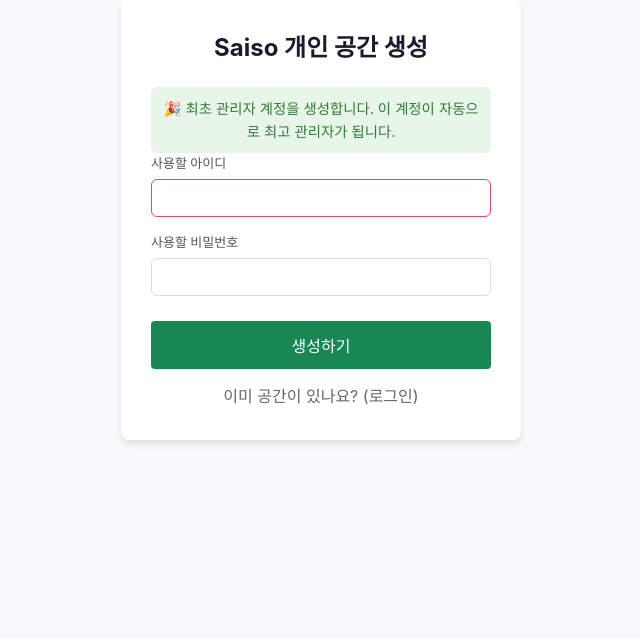
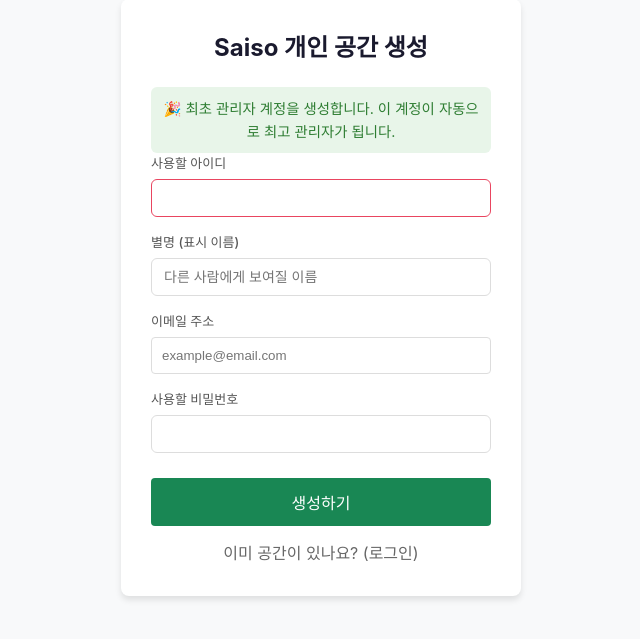
Before and after one commit to mrcoree/saisoauto, a Flask app: page /register in a window 1280 px wide. Shown: the part 101-740 px from the top of the page, without its empty margins (319-959 px from the left). Run offline with Flask 3, Linux system fonts and the light colour scheme.

Commit message:
feat: 회원탈퇴(하드삭제) 기능 추가 + 가입 시 별명/이메일 필수 입력

```diff
--- a/app.py
+++ b/app.py
@@ -5,6 +5,7 @@
 from datetime import datetime
 from functools import wraps
 from flask import Flask, render_template, request, jsonify, redirect, url_for, session, flash
+from werkzeug.security import check_password_hash
 
 # 프로젝트 루트를 path에 추가
 sys.path.insert(0, os.path.dirname(__file__))
@@ -16,7 +17,7 @@
     delete_queue_item, reset_item, get_schedule_settings,
     update_schedule_settings, get_queue_stats,
     create_user, get_user_by_username, get_user_by_id, update_user_keys,
-    get_user_count, get_admin_users
+    get_user_count, get_admin_users, delete_user
 )
 from coupang_api import CoupangAPI
 from scraper import CoupangScraper
@@ -123,30 +124,31 @@
     if request.method == 'POST':
         username = request.form.get('username', '').strip()
         password = request.form.get('password', '')
+        nickname = request.form.get('nickname', '').strip()
+        email = request.form.get('email', '').strip()
 
-        if not username or not password:
-            flash('아이디와 비밀번호를 입력해 주세요.')
-            return render_template('register.html')
+        if not username or not password or not nickname or not email:
+            flash('모든 필수 항목을 입력해 주세요.')
+            user_count = get_user_count()
+            return render_template('register.html', need_invite=(user_count > 0))
 
         user_count = get_user_count()
 
         if user_count == 0:
-            # 첨 번째 사용자는 자동으로 최고 관리자(어드민)가 됩니다
-            user_id, err = create_user(username, password, is_admin=1)
+            # 첨 번째 사용자는 자동으로 최고 관리자(is_admin=1)가 됩니다
+            user_id, err = create_user(username, password, is_admin=1, nickname=nickname, email=email)
         else:
             # 2번째부터는 기존 관리자의 승인 코드 확인
             invite_code = request.form.get('invite_code', '')
             admins = get_admin_users()
-            # 관리자 데이터브에서 유회된 맰 첫 번째 관리자 비밀번호 매칭
             from werkzeug.security import check_password_hash
             approved = any(check_password_hash(a['password_hash'], invite_code) for a in admins)
-            # 또는 .env에 ADMIN_PASSWORD가 난어있다면 하로호환 지원
             if not approved and Config.ADMIN_PASSWORD and invite_code == Config.ADMIN_PASSWORD:
                 approved = True
             if not approved:
                 flash('관리자 승인 코드가 올바르지 않습니다.')
                 return render_template('register.html', need_invite=True)
-            user_id, err = create_user(username, password, is_admin=0)
+            user_id, err = create_user(username, password, is_admin=0, nickname=nickname, email=email)
 
         if err:
             flash(err)
@@ -160,6 +162,23 @@
 @app.route('/logout')
 def logout():
     session.pop('user_id', None)
+    return redirect(url_for('login'))
+
+@app.route('/delete-account', methods=['POST'])
+@login_required
+def delete_account():
+    """현재 로그인된 사용자 계정과 모든 데이터를 영구 삭제 (Hard Delete)."""
+    user_id = session['user_id']
+    confirm_password = request.form.get('confirm_password', '')
+
+    user = get_user_by_id(user_id)
+    if not user or not check_password_hash(user['password_hash'], confirm_password):
+        flash('비밀번호가 일치하지 않습니다. 탈퇴가 취소되었습니다.')
+        return redirect(url_for('settings_page'))
+
+    delete_user(user_id)
+    session.pop('user_id', None)
+    flash('계정과 모든 데이터가 영구 삭제되었습니다.')
     return redirect(url_for('login'))
 
 # ── 메인 페이지 ──
--- a/models.py
+++ b/models.py
@@ -77,6 +77,8 @@
                 id INTEGER PRIMARY KEY AUTOINCREMENT,
                 username TEXT UNIQUE NOT NULL,
                 password_hash TEXT NOT NULL,
+                nickname TEXT,
+                email TEXT,
                 is_admin INTEGER DEFAULT 0,
                 coupang_access_key TEXT,
                 coupang_secret_key TEXT,
@@ -126,12 +128,12 @@
 
 # ── Users CRUD ──
 
-def create_user(username, password, is_admin=0):
+def create_user(username, password, is_admin=0, nickname=None, email=None):
     with get_db() as conn:
         try:
             conn.execute(
-                'INSERT INTO users (username, password_hash, is_admin) VALUES (?, ?, ?)',
-                (username, generate_password_hash(password), is_admin)
+                'INSERT INTO users (username, password_hash, is_admin, nickname, email) VALUES (?, ?, ?, ?, ?)',
+                (username, generate_password_hash(password), is_admin, nickname, email)
             )
             user_id = conn.execute('SELECT last_insert_rowid()').fetchone()[0]
             # 기본 스케줄 설정도 함께 생성
@@ -143,6 +145,14 @@
             return user_id, None
         except sqlite3.IntegrityError:
             return None, "이미 존재하는 아이디입니다."
+
+def delete_user(user_id):
+    """user_id에 해당하는 사용자와 모든 관련 데이터를 DB에서 완전히 삭제 (Hard Delete)."""
+    with get_db() as conn:
+        conn.execute('DELETE FROM product_queue WHERE user_id = ?', (user_id,))
+        conn.execute('DELETE FROM schedule_settings WHERE user_id = ?', (user_id,))
+        conn.execute('DELETE FROM users WHERE id = ?', (user_id,))
+        conn.commit()
 
 def get_user_count():
     """DB에 저장된 전체 사용자 수."""
--- a/templates/register.html
+++ b/templates/register.html
@@ -107,6 +107,14 @@
                 <input type="text" id="username" name="username" required autofocus>
             </div>
             <div class="form-group">
+                <label for="nickname">별명 (표시 이름)</label>
+                <input type="text" id="nickname" name="nickname" required placeholder="다른 사람에게 보여질 이름">
+            </div>
+            <div class="form-group">
+                <label for="email">이메일 주소</label>
+                <input type="email" id="email" name="email" required placeholder="example@email.com">
+            </div>
+            <div class="form-group">
                 <label for="password">사용할 비밀번호</label>
                 <input type="password" id="password" name="password" required>
             </div>
```
Also changed, not shown: templates/settings.html (+20 -0 lines).
